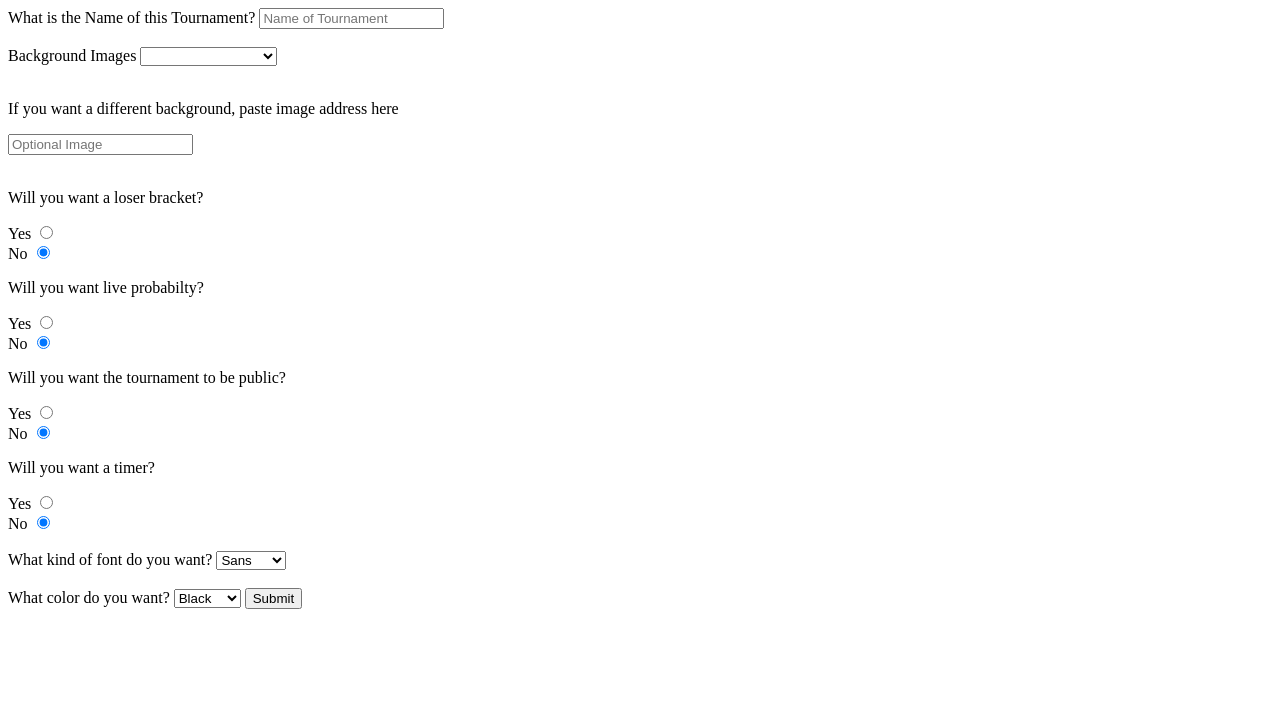
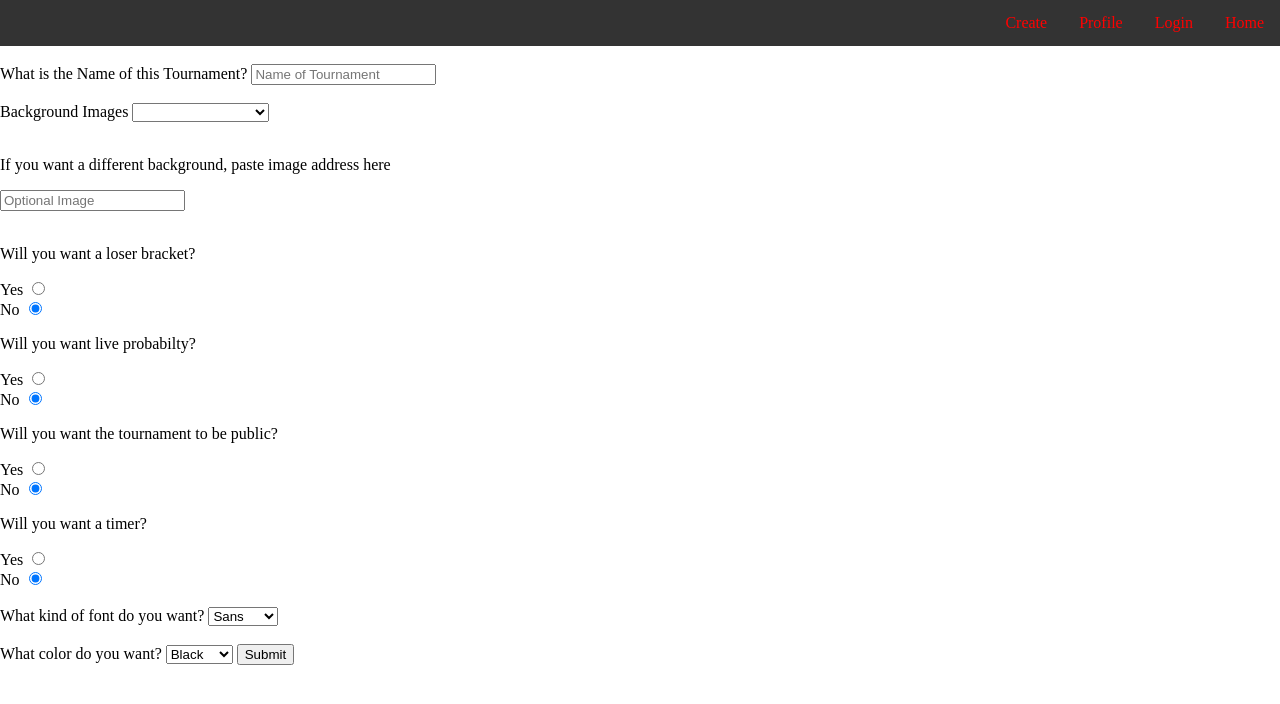
Before and after one commit to CodeName-Kids-Next-Door/CNKND, a Python web app: template Templates/tournament_Creator.html in a window 1280 px wide. Shown: the top 704 px of the page. Run offline with Jinja, Linux system fonts and the light colour scheme; the template is opened without the code that fills it, so the values that code supplies are empty.

Commit message:
updated css
updated css

```diff
--- a/templates/tournament_Creator.html
+++ b/templates/tournament_Creator.html
@@ -1,11 +1,87 @@
 <!DOCTYPE html>
 <html lang="en" dir="ltr">
   <head>
+    <style media="screen">
+      body{
+        margin: 0;
+      }
+      #style {
+        padding: 0 0;
+        background-color: white;
+        background-repeat: no-repeat;
+        background-size: cover;
+      }
+      ul {
+        list-style-type: none;
+        margin: 0;
+        padding: 0;
+        overflow: hidden;
+        background-color: #333;
+      }
+      li {
+        float: right;
+      }
+      li a {
+        display: block;
+        color: red;
+        text-align: left;
+        padding: 14px 16px;
+        text-decoration: none;
+      }
+      li a:hover {
+        background-color: #111;
+      }
+      h1{
+        font-size: 50px;
+        color: white;
+        text-align: center;
+      }
+      h2{
+        font-size: 25px;
+        color: white;
+        text-align: center;
+        text-shadow: 4px 4px 10px red;
+      }
+      img{
+        display: block;
+        margin-left: auto;
+        margin-right: auto;
+        width: 50%;
+      }
+      div.first{
+        padding: 30px 0;
+        background-color: rgba(255, 255, 255, 0.5);
+      }
+      div.second{
+        padding: 0 0;
+        background-color: rgba(255, 255, 255, 0.5)
+      }
+      p.PT{
+        font-size: 20px;
+        font-family: Times;
+      }
+      div.third{
+        font-size: 20px;
+        color: red;
+        text-align: center;
+        padding: 5px 5px;
+        background-color: rgba(255, 255, 255, 0.5);
+      }
+    </style>
     <meta charset="utf-8">
     <title>Tournament Creator</title>
   </head>
   <body>
     <form method="post">
+      <div id = "style">
+      <ul>
+        <li><a class="active" href="/">Home</a></li>
+        <li><a href="/login">Login</a></li>
+        <li><a href="/profile">Profile</a></li>
+        <li><a href="/tournamentCreator">Create</a></li>
+      </ul>
+      </div>
+      <br>
       <label for="name">What is the Name of this Tournament?</label>
       <input type="text" name="name" placeholder="Name of Tournament"/>
       <br>
```
Also changed, not shown: Templates/tournament_Creator.html (+76 -0 lines).
